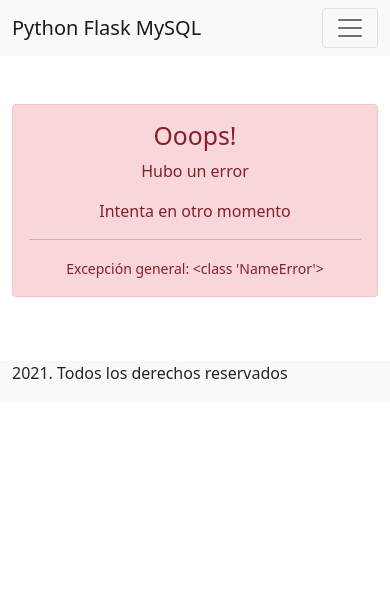
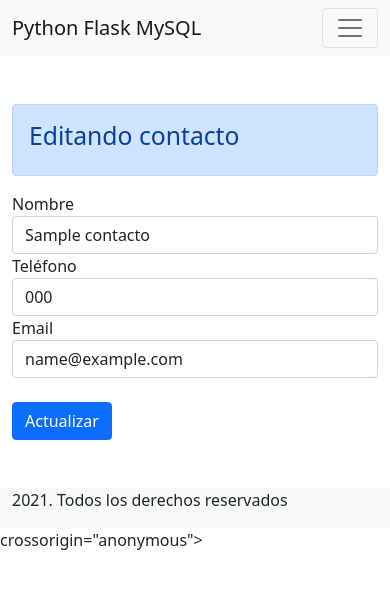
Before and after one commit to dduranr/python_crud_mvc, a Flask app: page /contacto_update/1 in a window 390 px wide. Shown: the top 589 px of the page. Run offline with Flask 2, Linux system fonts and the light colour scheme; tables that the repository leaves empty hold one stand-in row (values such as "Sample post"); some libraries are stand-ins or nearby versions.

Commit message:
Campo PHONE de form.contactos se renderiza en modo fancy

```diff
--- a/src/app.py
+++ b/src/app.py
@@ -4,17 +4,20 @@
 # -------------------------------------------------------------------------------
 # -------------------------------------------------------------------------------
 
-#   Flask               El framework
+#   flask               El framework para Python (como DJango)
+#   flask_bootstrap     El framework para CSS
 #   config              Mi archivo que guarda las configuraciones generales del aplicativo
 
 
 
 from flask import Flask
+from flask_bootstrap import Bootstrap
 from config import *
 
 # Instanciamos Flask. El primer argumento es el nombre del módulo o paquete de la aplicación: __name__ es un atajo conveniente apropiado para la mayoría de los casos. Esto es necesario para que Flask sepa dónde buscar recursos como plantillas y archivos estáticos. Con esta linea Python sabe que este archivo es el que arranca la aplicación.
 app = Flask(__name__)
 
+# CONTROLADORES
 # Importamos los controladores después de declarar la variable "app", ya que el controlador lo usa para las rutas
 # Backend
 from controladores.back.auth import *
@@ -24,8 +27,11 @@ from controladores.back.testwtf import *
 # Frontend
 from controladores.front.home import *
 
+
 # Si éste es el archivo que arranca a la app, entonces la ejecutamos
 #   1. Declaramos el puerto a usar
 #   2. Debug true para que se actualice el front ante cualquier cambio
+#   3. Metemos app dentro de Bootstrap para que exista la posibilidad de que en las views se rendericen los formularios con Bootstrap. Si no se usa Bootrstrap para renderizarlos, igual no pasa nada.
 if __name__ == '__main__':
+    Bootstrap(app)
     app.run(port=PUERTO, debug=DEBUG)
--- a/src/controladores/back/contactos.py
+++ b/src/controladores/back/contactos.py
@@ -49,7 +49,7 @@ def contactos():
 
 @app.route('/contacto_post', methods=['POST'])
 def contacto_post():
-    # try:
+    try:
         if request.method == 'POST':
             contactos = sessionDB.query(Contacto).all()
             formulario = ContactoFormPost()
@@ -75,18 +75,18 @@ def contacto_post():
                 flash('Imposible crear contacto. Algún dato es incorrecto', 'danger')
                 return render_template('back/contactos/index.html', contactos=contactos, formulario=formulario)
 
-    # except exc.SQLAlchemyError as e:
-    #     error = "Excepción SQLAlchemyError: " + str(e)
-    #     return render_template('back/errores/error.html', error="SQLAlchemyError: "+error)
-    # except TypeError as e:
-    #     error = "Excepción TypeError: " + str(e)
-    #     return render_template('back/errores/error.html', error="TypeError: "+error)
-    # except ValueError as e:
-    #     error = "Excepción ValueError: " + str(e)
-    #     return render_template('back/errores/error.html', error="ValueError: "+error)
-    # except Exception as e:
-    #     error = "Excepción general: " + str(e.__class__)
-    #     return render_template('back/errores/error.html', error=error)
+    except exc.SQLAlchemyError as e:
+        error = "Excepción SQLAlchemyError: " + str(e)
+        return render_template('back/errores/error.html', error="SQLAlchemyError: "+error)
+    except TypeError as e:
+        error = "Excepción TypeError: " + str(e)
+        return render_template('back/errores/error.html', error="TypeError: "+error)
+    except ValueError as e:
+        error = "Excepción ValueError: " + str(e)
+        return render_template('back/errores/error.html', error="ValueError: "+error)
+    except Exception as e:
+        error = "Excepción general: " + str(e.__class__)
+        return render_template('back/errores/error.html', error=error)
 
 
 
@@ -96,11 +96,11 @@ def contacto_update(id):
         contacto = Contacto.getById(id)
         if (request.method == 'GET'):
             # Generamos el form y le pasamos los values de cada campo
-            formulario = ContactoFormUpdate(request.form, nombre=user.nombre, telefono=user.telefono, email=user.email)
+            formulario = ContactoFormUpdate(request.form, nombre=contacto.nombre, telefono=contacto.telefono, email=contacto.email)
 
             if contacto:
                 return render_template('back/contactos/update.html', contacto=contacto, formulario=formulario)
-            else :
+            else:
                 flash('Imposible encontrar el contacto', 'danger')
                 return redirect(url_for('contactos'))
         elif (request.method == 'POST'):
--- a/src/formularios/contactos.py
+++ b/src/formularios/contactos.py
@@ -1,6 +1,7 @@
 from flask_wtf import FlaskForm
 from wtforms import StringField, SubmitField
-from wtforms.validators import DataRequired, Email, Length, NumberRange
+from wtforms.validators import DataRequired, Email, Length, ValidationError
+import phonenumbers
 
 class ContactoFormPost(FlaskForm):
 	# Cada variable representa un campo de formulario
@@ -9,14 +10,24 @@ class ContactoFormPost(FlaskForm):
 		Length(min=2)
 	])
 	telefono = StringField("Teléfono", validators=[
-		DataRequired(),
-		NumberRange(min=8, max=12)
+		DataRequired()
 	])
 	email = StringField("Email", validators=[
 		DataRequired(),
 		Email()
 	])
-	submit = SubmitField("Agregar contacto")
+	submit = SubmitField("Agregar")
+
+	# Desde aquí mismo se hace la validación del campo
+	def validate_telefono(self, telefono):
+		try:
+			p = phonenumbers.parse(telefono.data)
+			if not phonenumbers.is_valid_number(p):
+				raise ValueError()
+		except (phonenumbers.phonenumberutil.NumberParseException, ValueError):
+			raise ValidationError('Número de teléfono inválido')
+
+
 
 class ContactoFormUpdate(FlaskForm):
 	# Cada variable representa un campo de formulario
@@ -25,11 +36,19 @@ class ContactoFormUpdate(FlaskForm):
 		Length(min=2)
 	])
 	telefono = StringField("Teléfono", validators=[
-		DataRequired(),
-		NumberRange(min=8, max=12)
+		DataRequired()
 	])
 	email = StringField("Email", validators=[
 		DataRequired(),
 		Email()
 	])
-	submit = SubmitField("Actualizar contacto")
+	submit = SubmitField("Actualizar")
+
+	# Desde aquí mismo se hace la validación del campo
+	def validate_telefono(self, telefono):
+		try:
+			p = phonenumbers.parse(telefono.data)
+			if not phonenumbers.is_valid_number(p):
+				raise ValueError()
+		except (phonenumbers.phonenumberutil.NumberParseException, ValueError):
+			raise ValidationError('Número de teléfono inválido')
--- a/src/templates/back/contactos/update.html
+++ b/src/templates/back/contactos/update.html
@@ -1,4 +1,12 @@
+<!--
+    Se llaman algunas funciones Bootstrap para renderizar los campos de este formulario.
+    A excepción del presente, todos los formularios de este proyecto no se renderizan con funciones Bootstrap. En el presente formulario sí se hace porque así lo marcaba el tutorial seguido para armar el campo de teléfono:
+        1. https://www.twilio.com/blog/a-phone-number-input-field-for-flask-forms
+        2. https://github.com/miguelgrinberg/flask-phone-input
+-->
+
 {% extends "back/layout/layout.html" %}
+{% from 'bootstrap/form.html' import render_field, render_hidden_errors %}
 
 {% block contenido %}
 <div class="col-md-12">
@@ -20,44 +28,23 @@
         <div class="col-md-12">
             <form action="/contacto_update/{{ contacto['id'] }}" method="POST">
                 <div class="form-row">
+                    <div class="text-danger">
+                        {{ render_hidden_errors(formulario) }}
+                    </div>
+                </div>
+                <div class="form-row">
                     <div class="form-group col-md-12">
-                        {{ formulario.nombre.label() }}
-                        {{ formulario.nombre(class="form-control") }}
-                        {% if formulario.nombre.errors %}
-                            <ul class="text-danger">
-                            {% for error in formulario.nombre.errors %}
-                                <li>{{ error }}</li>
-                            {% endfor %}
-                            </ul>
-                        {% endif %}
+                        {{ render_field(formulario.nombre) }}
                     </div>
                     <div class="form-group col-md-12">
-                        {{ formulario.telefono.label() }}
-                        {{ formulario.telefono(class="form-control") }}
-                        {% if formulario.telefono.errors %}
-                            <ul class="text-danger">
-                            {% for error in formulario.telefono.errors %}
-                                <li>{{ error }}</li>
-                            {% endfor %}
-                            </ul>
-                        {% endif %}
-                        <label for="telefono">Teléfono</label>
-                        <input type="text" class="form-control" id="telefono" name="telefono">
+                        {{ render_field(formulario.telefono) }}
                     </div>
                     <div class="form-group col-md-12">
-                        {{ formulario.email.label() }}
-                        {{ formulario.email(class="form-control") }}
-                        {% if formulario.email.errors %}
-                            <ul class="text-danger">
-                            {% for error in formulario.email.errors %}
-                                <li>{{ error }}</li>
-                            {% endfor %}
-                            </ul>
-                        {% endif %}
+                        {{ render_field(formulario.email) }}
                     </div>
                 </div>
                 <br>
-                {{ formulario.submit(class="btn btn-primary") }}
+                {{ render_field(formulario.submit) }}
                 <!--
                     Para evitar ataques CSRF generamos un token mediante la librería WTForms. Para que se genere, previamente debe estar declarada app.secret_key
                 -->
--- a/src/templates/back/layout/layout.html
+++ b/src/templates/back/layout/layout.html
@@ -3,7 +3,8 @@
 <head>
     <title>Python Flask MySQL</title>
     <meta charset="UTF-8">
-    <link href="https://cdn.jsdelivr.net/npm/bootstrap@5.0.2/dist/css/bootstrap.min.css" rel="stylesheet" integrity="sha384-EVSTQN3/azprG1Anm3QDgpJLIm9Nao0Yz1ztcQTwFspd3yD65VohhpuuCOmLASjC" crossorigin="anonymous">
+    <link href="https://cdn.jsdelivr.net/npm/bootstrap@5.1.1/dist/css/bootstrap.min.css" rel="stylesheet" integrity="sha384-F3w7mX95PdgyTmZZMECAngseQB83DfGTowi0iMjiWaeVhAn4FJkqJByhZMI3AhiU" crossorigin="anonymous">
+    <link rel="stylesheet" href="https://cdnjs.cloudflare.com/ajax/libs/intl-tel-input/16.0.4/css/intlTelInput.css">
 </head>
 
 <body>
@@ -61,11 +62,14 @@
         </div>
     </div>
 
-    <script src="https://code.jquery.com/jquery-3.6.0.min.js" integrity="sha256-/xUj+3OJU5yExlq6GSYGSHk7tPXikynS7ogEvDej/m4=" crossorigin="anonymous"></script>
-    <script src="https://cdn.jsdelivr.net/npm/@popperjs/core@2.9.2/dist/umd/popper.min.js" integrity="sha384-IQsoLXl5PILFhosVNubq5LC7Qb9DXgDA9i+tQ8Zj3iwWAwPtgFTxbJ8NT4GN1R8p"
-        crossorigin="anonymous"></script>
-    <script src="https://cdn.jsdelivr.net/npm/bootstrap@5.0.2/dist/js/bootstrap.min.js" integrity="sha384-cVKIPhGWiC2Al4u+LWgxfKTRIcfu0JTxR+EQDz/bgldoEyl4H0zUF0QKbrJ0EcQF"
-        crossorigin="anonymous"></script>
-    <script src="{{ url_for('static', filename='js/main.js') }}"></script>
+    {% block scripts %}
+        <script src="https://code.jquery.com/jquery-3.6.0.min.js" integrity="sha256-/xUj+3OJU5yExlq6GSYGSHk7tPXikynS7ogEvDej/m4=" crossorigin="anonymous"></script>
+        <script src="https://cdn.jsdelivr.net/npm/@popperjs/core@2.9.2/dist/umd/popper.min.js" integrity="sha384-IQsoLXl5PILFhosVNubq5LC7Qb9DXgDA9i+tQ8Zj3iwWAwPtgFTxbJ8NT4GN1R8p"
+            crossorigin="anonymous"></script>
+        <script src="https://cdn.jsdelivr.net/npm/bootstrap@5.1.1/dist/js/bootstrap.min.js" integrity="sha384-skAcpIdS7UcVUC05LJ9Dxay8AXcDYfBJqt1CJ85S/CFujBsIzCIv+l9liuYLaMQ/" crossorigin="anonymous"></script>
+            crossorigin="anonymous"></script>
+        <script src="https://cdnjs.cloudflare.com/ajax/libs/intl-tel-input/16.0.4/js/intlTelInput.min.js"></script>
+        <script src="{{ url_for('static', filename='js/main.js') }}"></script>
+    {% endblock %}
 </body>
 </html>
```
Also changed, not shown: src/templates/back/contactos/index.html (+38 -29 lines).
